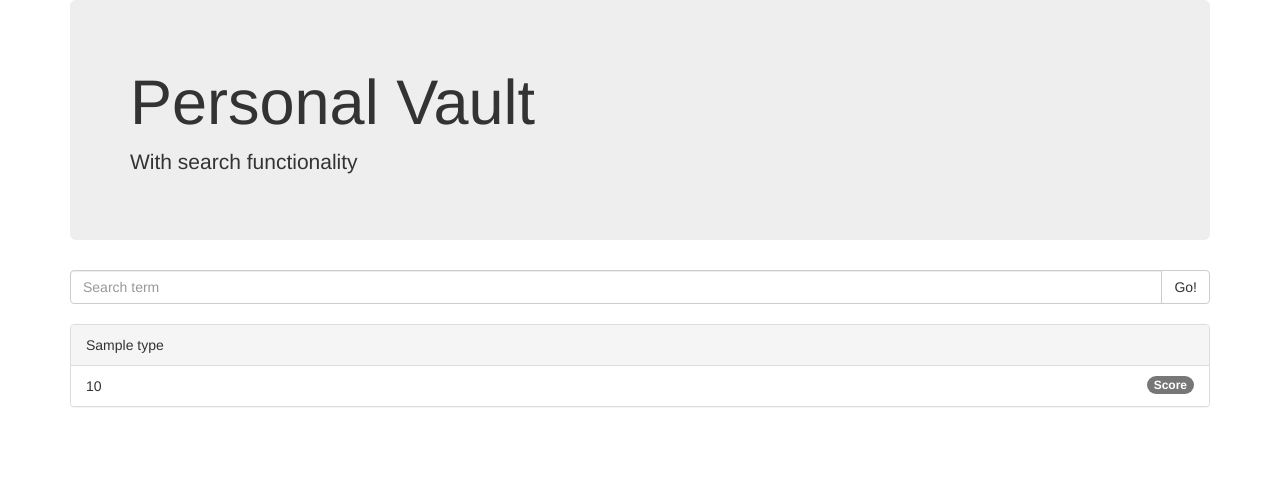
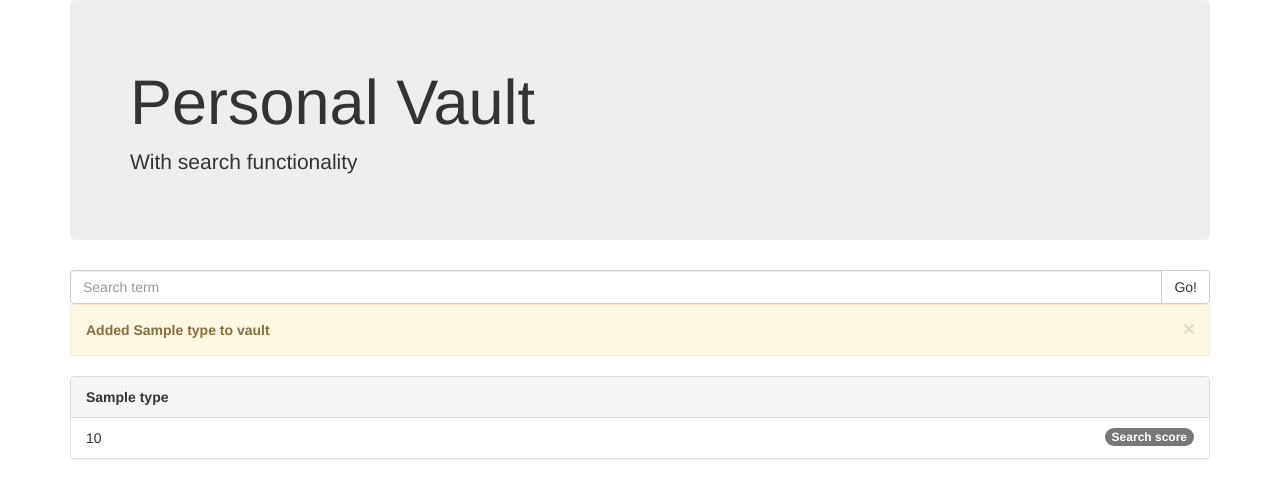
Before and after one commit to mickeykedia/personal-searchable-vault, a Flask app: template templates/index.html in a window 1280 px wide. Shown: the top 498 px of the page. Run offline with Flask 2, Linux system fonts and the light colour scheme; the template is opened without the code that fills it: most values are stand-ins (such as "Sample title", 1, 10 or a date in 2020); some libraries are stand-ins or nearby versions.

Commit message:
search and add data work correctly now

```diff
--- a/server.py
+++ b/server.py
@@ -1,4 +1,3 @@
-
 from flask import Flask, request, render_template, jsonify
 import json
 import requests
@@ -7,20 +6,48 @@
 
 INDEX_NAME = "search-vault"
 
+DATA_TYPE_DICT = dict(link=['tags', 'comment', 'link', 'created'], note=['note', 'tags', 'comment', 'created'],
+                      movie=['name', 'year', 'comment', 'tags', 'created'],
+                      book=['name', 'author', 'year', 'comment', 'tags', 'created'],
+                      place=['name', 'link', 'comment', 'tags', 'created'],
+                      idea=['name', 'idea', 'comment', 'tags', 'created'])
+
+ELASTIC_SERVER = '127.0.0.1:9200'
+
 
 @app.route("/")
 def home():
     return render_template('index.html')
 
 
-@app.route("/<data_type>/add", methods=["POST"])
-def add_data(data_type):
+def get_document(data_type, document_id):
+    r = requests.get('http://' + ELASTIC_SERVER + '/' + INDEX_NAME + '/' + data_type + '/' + document_id)
+    return r.json()
+
+
+@app.route("/api/<data_type>/add", methods=["POST"])
+def add_data_api(data_type):
     # Check for the data types we expect
     if request.method == "POST":
         data = request.get_data(as_text=True)
-        r = requests.post('http://127.0.0.1:9200/'+INDEX_NAME+'/'+data_type + '/', data=data)
-        json_response = r.json()
-        return json_response["_id"]
+        return add_data_elastic_search_call(data_type, data=data)
+
+
+def add_data_elastic_search_call(data_type, data):
+    r = requests.post('http://' + ELASTIC_SERVER + '/' + INDEX_NAME + '/' + data_type + '/', data=data)
+    json_response = r.json()
+    return json_response["_id"]
+
+
+@app.route("/<data_type>/add", methods=["POST"])
+def add_data(data_type):
+    if request.method == "POST":
+        data_dict = {}
+        for d in DATA_TYPE_DICT[data_type]:
+            if d in request.form and request.form[d]:
+                data_dict[d] = request.form[d]
+        #return json.dumps(get_document(data_type, add_data_elastic_search_call(data_type, json.dumps(data_dict))))
+        return render_template('index.html', add_res=get_document(data_type, add_data_elastic_search_call(data_type, json.dumps(data_dict))))
 
 
 def parse_search_result(response_dict):
@@ -29,13 +56,28 @@
     :param response_dict:
     :return:
     """
-    if response_dict['hits']['total'] > 0:
+    if 'hits' in response_dict and response_dict['hits']['total'] > 0:
         results = response_dict['hits']['hits']
-
-        return render_template('index.html', res=results)
+        return results
     else:
         # Return variable for setting a no result response
-        return "NAY"
+        return {}
+
+
+@app.route("/api/search")
+def search_data_api():
+    if 'query' in request.args:
+        if 'data_type' in request.args:
+            r = requests.post(
+                'http://' + ELASTIC_SERVER + '/' + INDEX_NAME + '/' + request.args['data_type'] + '/_search?q=' +
+                request.args['query'])
+        else:
+            r = requests.post('http://' + ELASTIC_SERVER + '/' + INDEX_NAME + '/_search?q=' + request.args['query'])
+        response_dict = json.loads(r.text)
+        return json.dumps(parse_search_result(response_dict))
+    else:
+        # return a reasonable response
+        return json.dumps(request.args)
 
 
 @app.route("/search")
@@ -43,17 +85,13 @@
     # @TODO Check for the data types we expect
     # @TODO Do try catch outside request and handle gracefully using bootstrap
     if 'query' in request.args:
-        if 'data_type' in request.args:
-            r = requests.post('http://127.0.0.1:9200/'+INDEX_NAME+'/'+data_type + '/_search?q='+request.args['query'])
-        else:
-            r = requests.post('http://127.0.0.1:9200/'+INDEX_NAME+'/_search?q='+request.args['query'])
-        response_dict = json.loads(r.text)
-        return parse_search_result(response_dict)
+        # calling the search api where the thread local request object is still available.
+        return render_template('index.html', res=json.loads(search_data_api()))
     else:
         # return a reasonable response
         return json.dumps(request.args)
 
 
 if __name__ == "__main__":
-    app.debug = True # only have this on for debugging!
-    app.run(host='0.0.0.0') # need this to access from the outside world!
+    app.debug = True  # only have this on for debugging!
+    app.run(host='0.0.0.0')  # need this to access from the outside world!
--- a/templates/index.html
+++ b/templates/index.html
@@ -8,8 +8,8 @@
     <title>Bootstrap 101 Template</title>
 
     <!-- Bootstrap -->
-    <link rel="stylesheet" href="static/css/bootstrap.min.css">
-    <link rel="stylesheet" href="static/css/style.css">
+    <link rel="stylesheet" href="{{ url_for('static', filename='css/bootstrap.min.css') }}" >
+    <link rel="stylesheet" href="{{ url_for('static',filename='css/style.css') }}">
     <!-- HTML5 shim and Respond.js for IE8 support of HTML5 elements and media queries -->
     <!-- WARNING: Respond.js doesn't work if you view the page via file:// -->
     <!--[if lt IE 9]>
@@ -34,24 +34,32 @@
         </form>
 
 
+        {%- if add_res -%}
+            <div class="alert alert-warning alert-dismissible" role="alert">
+                <button type="button" class="close" data-dismiss="alert" aria-label="Close"><span aria-hidden="true">&times;</span></button>
+                <strong>Added {{ add_res._type|capitalize }} to vault</strong>
+            </div>
+        {% endif %}
+        {%- if res -%}
             {% for item in res %}
 
                 <div class="panel panel-default buffer">
-              <div class="panel-heading">{{ item._type }}</div>
+                  <div class="panel-heading"><b>{{ item._type|capitalize }}</b></div>
                   <ul class="list-group">
                       {%  for val in item %}
                           {%- if val == '_source' -%}
                               {%  for v in item[val] %}
-                              <li class="list-group-item"><span class="badge">{{ v }}</span>{{ item[val][v] }}</li>
+                                  <li class="list-group-item"><span class="badge">{{ v|capitalize }}</span>{{ item[val][v] }}</li>
                               {% endfor %}
                           {% endif %}
                       {% endfor %}
-                  <li class="list-group-item"><span class="badge">Score</span>{{ item._score }}</li>
+                      <li class="list-group-item"><span class="badge">Search score</span>{{ item._score }}</li>
                   </ul>
                 </div>
             {% endfor %}
+        {% endif %}
 
-        <!-- Maybe hide this when search results are passed -->
+        <!-- Hides this when search results are passed -->
         <!-- Tab panes -->
         {%- if not res -%}
             <div class="buffer">
@@ -111,7 +119,7 @@
                                     <h3 class="panel-title"> Note </h3>
                                 </div>
                                 <div class="panel-body">
-                                    <form action="link/add" method="post">
+                                    <form action="note/add" method="post">
                                         <div class="form-group">
                                             <textarea type="text" name = "note" class="form-control" placeholder="Note"></textarea>
                                         </div>
@@ -138,7 +146,7 @@
                                     <h3 class="panel-title"> Book </h3>
                                 </div>
                                 <div class="panel-body">
-                                    <form action="link/add" method="post">
+                                    <form action="book/add" method="post">
                                         <div class="form-group">
                                             <input type="text" name = "name" class="form-control" placeholder="Book Name">
                                         </div>
@@ -171,7 +179,7 @@
                                     <h3 class="panel-title"> Place </h3>
                                 </div>
                                 <div class="panel-body">
-                                    <form action="link/add" method="post">
+                                    <form action="place/add" method="post">
                                         <div class="form-group">
                                             <input type="text" name = "name" class="form-control" placeholder="Name of the place">
                                         </div>
@@ -203,6 +211,6 @@
     <!-- jQuery (necessary for Bootstrap's JavaScript plugins) -->
     <script src="https://ajax.googleapis.com/ajax/libs/jquery/1.11.3/jquery.min.js"></script>
     <!-- Include all compiled plugins (below), or include individual files as needed -->
-    <script src="static/js/bootstrap.min.js"></script>
+    <script src="{{ url_for('static',filename='js/bootstrap.min.js') }}"></script>
   </body>
 </html>
```
Lines whose indentation alone changed are shown as unchanged.
